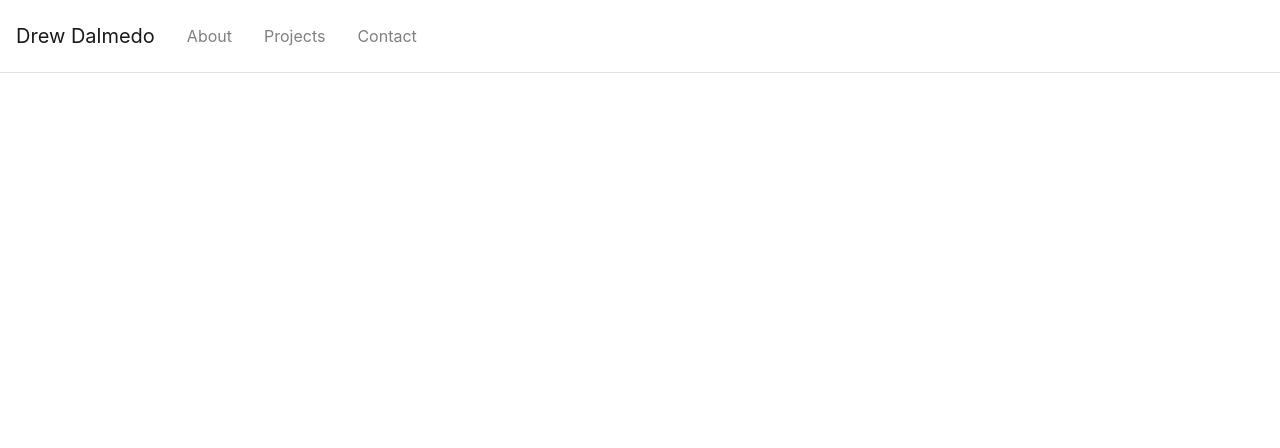
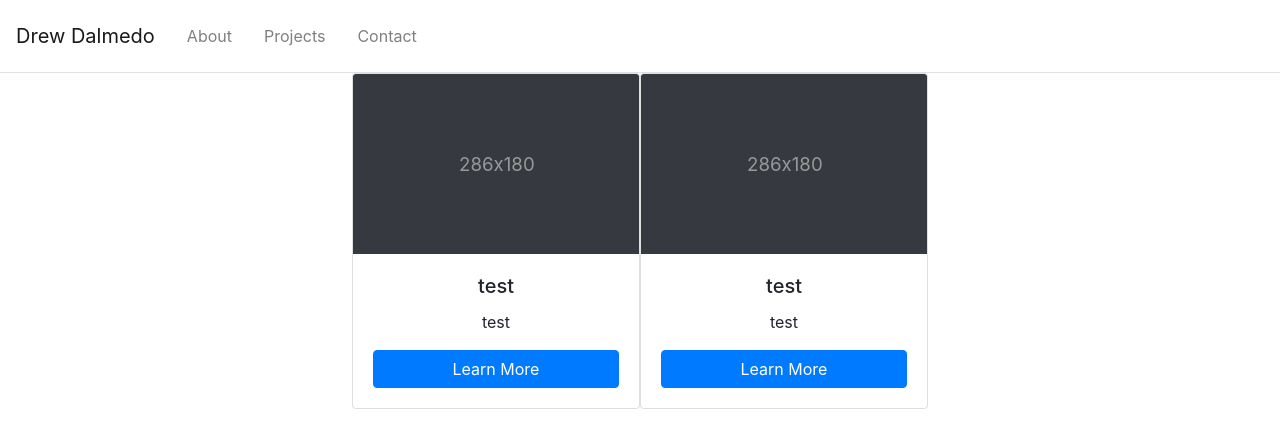
Before and after one commit to DrewDalmedo/portfolio, a React (Create React App) app: page /blog in a window 1280 px wide. Shown: the top 448 px of the page. Built offline with nearby package versions, Linux system fonts and the light colour scheme.

Commit message:
Remove projects path and add blog path

```diff
--- a/src/App.js
+++ b/src/App.js
@@ -17,7 +17,7 @@ function App() {
       <Switch>
         <Route exact path="/" component={Home} />
         <Route path='/about' component={About} />
-        <Route path='/projects' component={Projects} />
+        <Route path='/blog' component={Projects} />
         <Route path='/contact' component={Contact} />
       </Switch>
     </Router>
```
